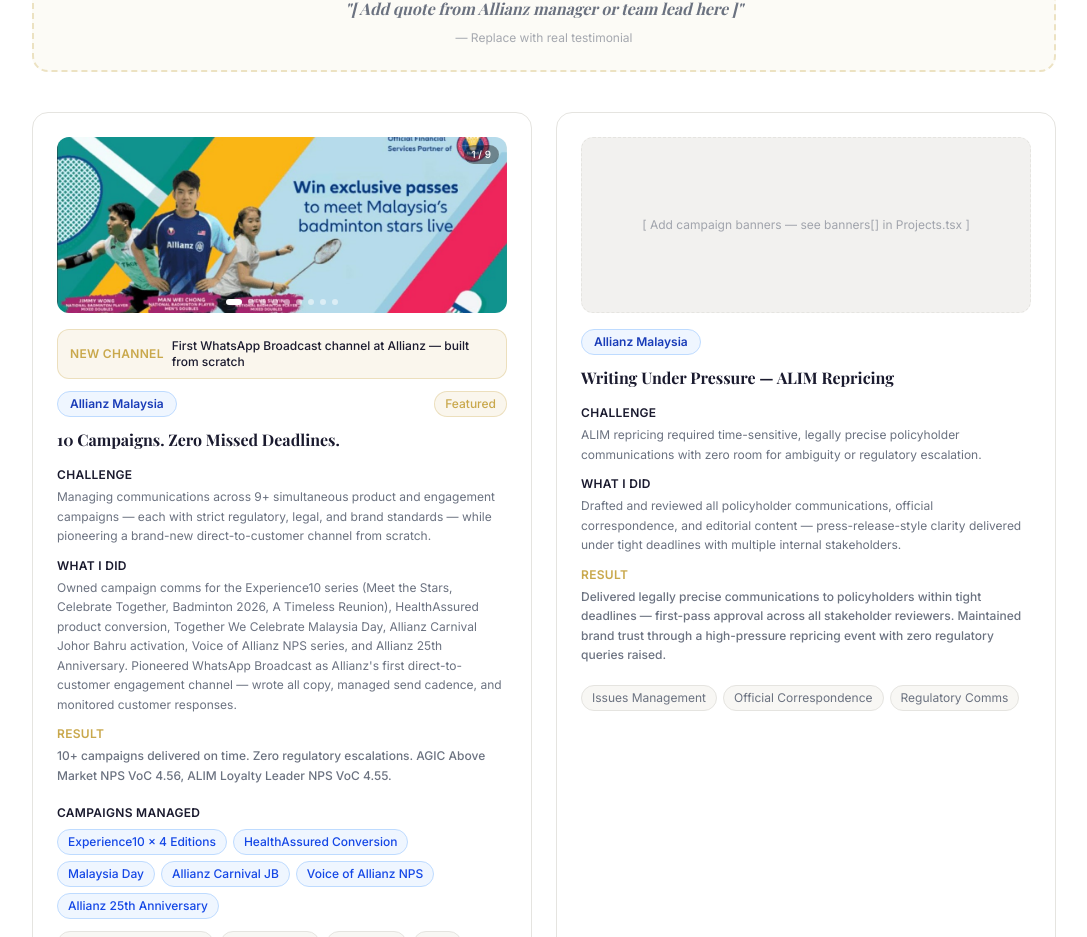
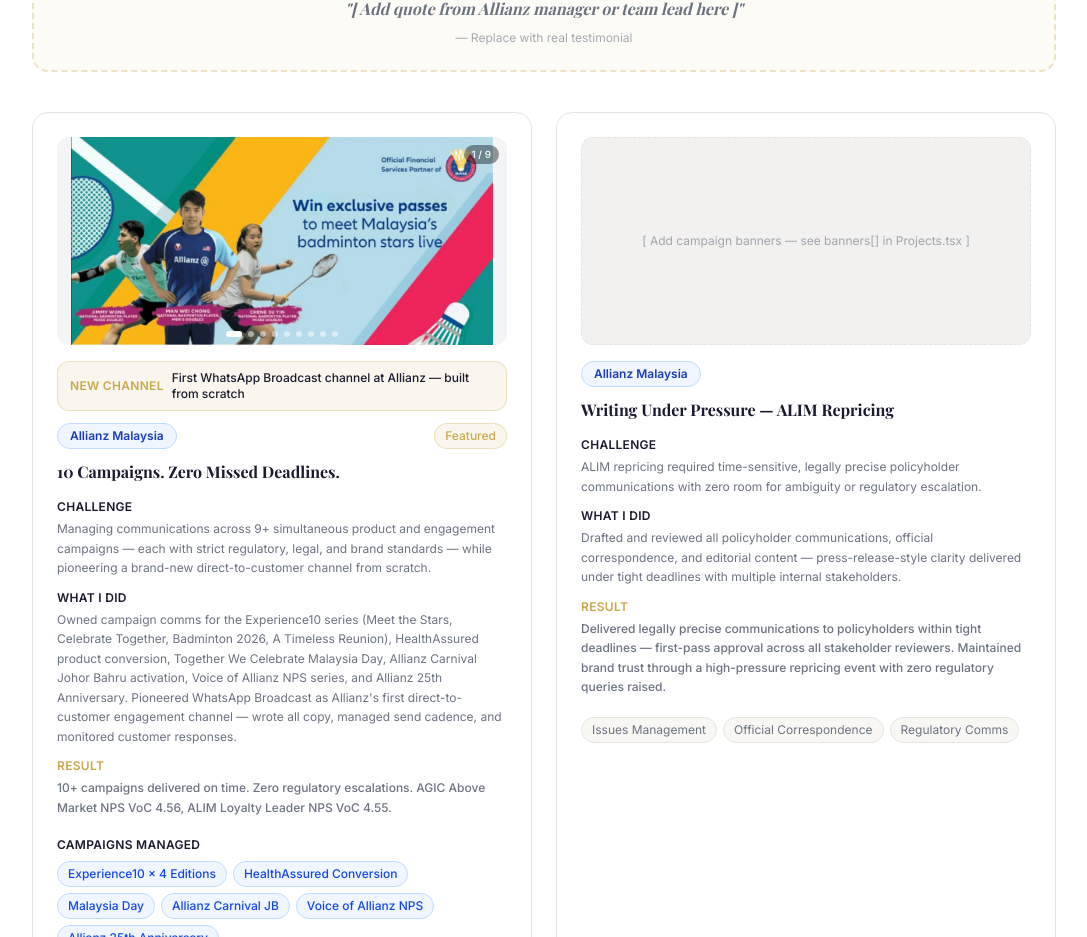
Before and after one commit to Wenxiang98/YiFuan_portfolio_claude, a React (Vite) app: page / in a window 1280 px wide. Shown: the part 3131-4068 px from the top of the page, without its empty margins (96-1183 px from the left). Built offline with nearby package versions, Linux system fonts and the light colour scheme; a web font is replaced by a local one.

Commit message:
Increase carousel height and switch to object-contain to prevent banner cropping
Co-Authored-By: Claude Sonnet 4.6 <noreply@anthropic.com>
Claude-Session: https://claude.ai/code/session_0128K3G2GVpbZd4gnEM95Fbe

```diff
--- a/src/components/Projects.tsx
+++ b/src/components/Projects.tsx
@@ -120,20 +120,20 @@ function BannerCarousel({ images }: { images: string[] }) {
 
   if (images.length === 0) {
     return (
-      <div className="w-full h-44 bg-grey-light/50 border border-dashed border-grey-light rounded-xl flex items-center justify-center mb-4">
+      <div className="w-full h-52 bg-grey-light/50 border border-dashed border-grey-light rounded-xl flex items-center justify-center mb-4">
         <p className="text-xs text-grey-muted/60">[ Add campaign banners — see banners[] in Projects.tsx ]</p>
       </div>
     )
   }
 
   return (
-    <div className="relative w-full h-44 rounded-xl overflow-hidden mb-4 bg-grey-light group/carousel">
+    <div className="relative w-full h-52 rounded-xl overflow-hidden mb-4 bg-gray-100 group/carousel">
       {/* Slides */}
       <img
         key={idx}
         src={images[idx]}
         alt={`Campaign banner ${idx + 1}`}
-        className="w-full h-full object-cover object-center transition-opacity duration-300"
+        className="w-full h-full object-contain transition-opacity duration-300"
       />
 
       {/* Prev / Next arrows — visible on hover */}
```
